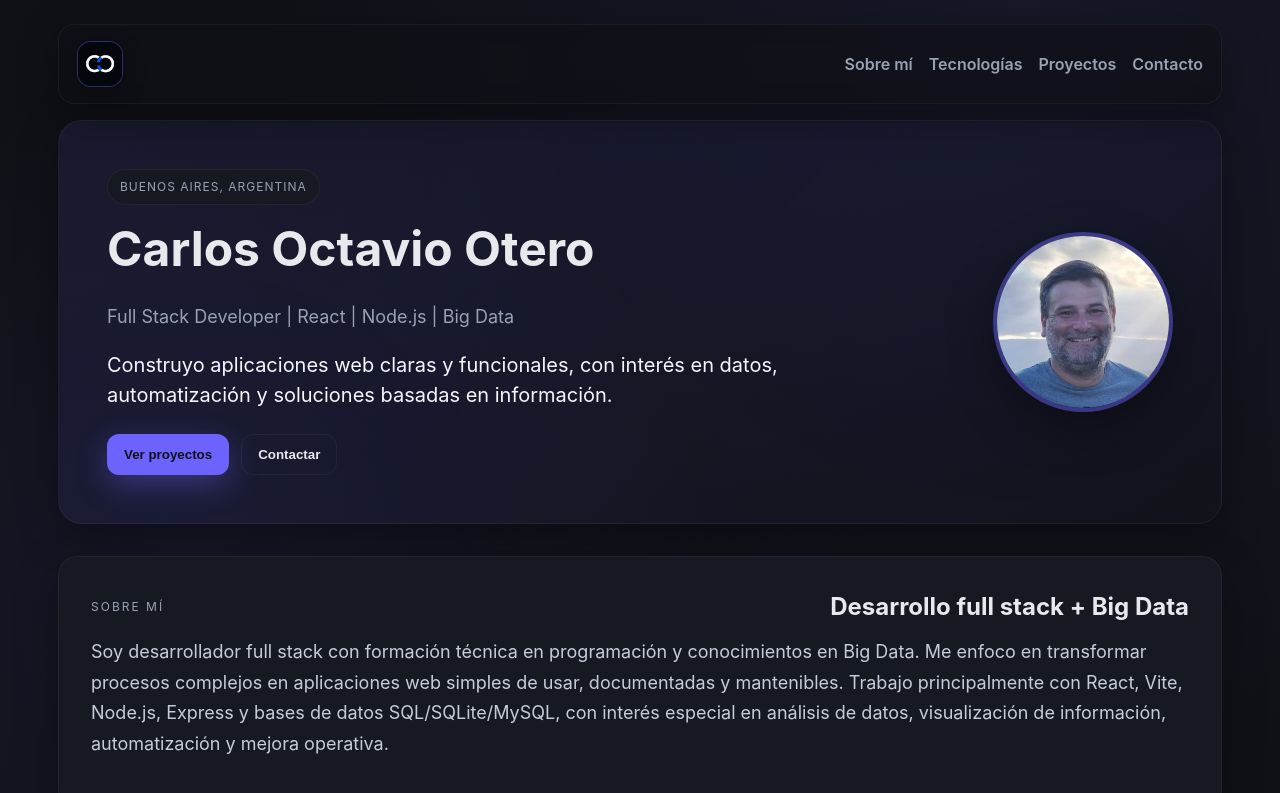
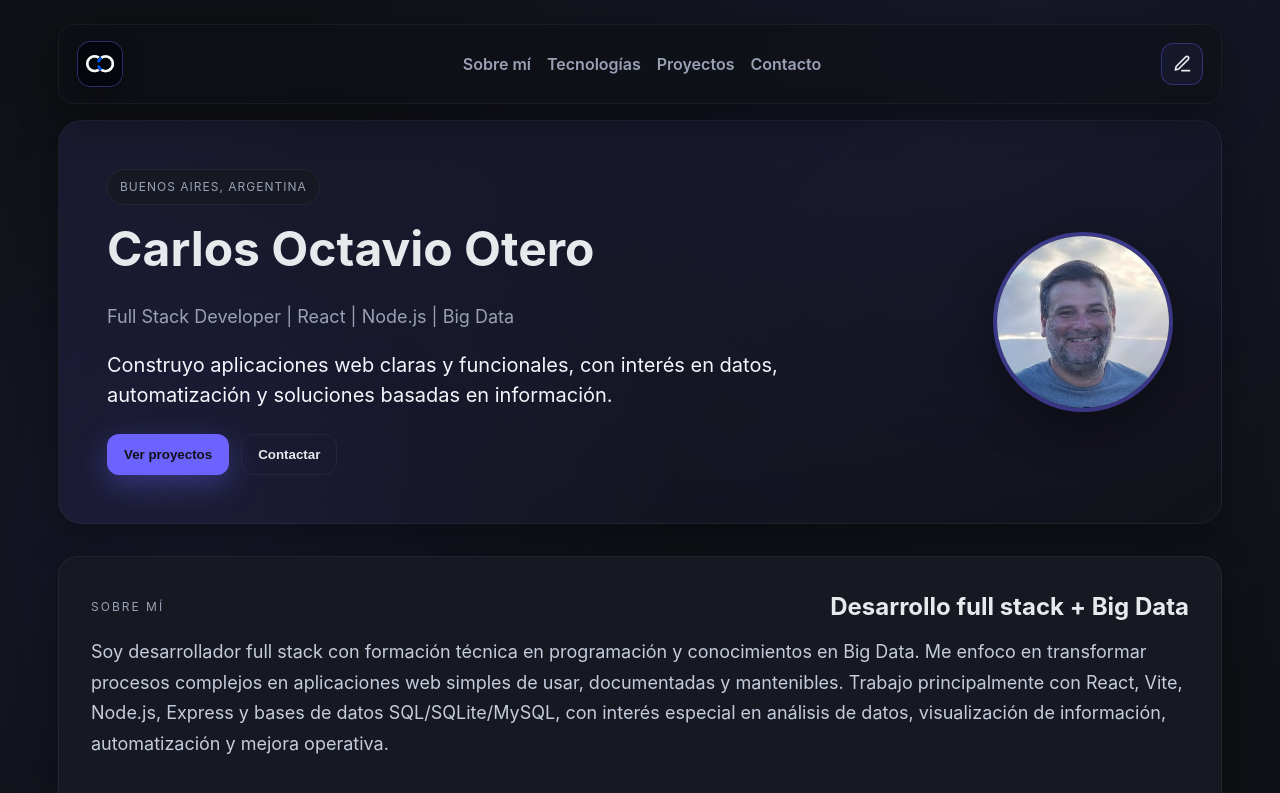
Before and after one commit to OteroCarlos1977/Portfolio_Web, a React (Vite) app: page / in a window 1280 px wide. Shown: the top 793 px of the page. Built offline with nearby package versions, Linux system fonts and the light colour scheme.

Commit message:
Mueve acceso de edicion al header

```diff
--- a/src/App.jsx
+++ b/src/App.jsx
@@ -1,3 +1,4 @@
+import { useState } from 'react';
 import { usePortfolio } from './context/PortfolioContext';
 import Hero from './components/Hero';
 import About from './components/About';
@@ -9,6 +10,7 @@ import AdminPanel from './components/AdminPanel';
 
 const App = () => {
   const { data, isAuthenticated, login } = usePortfolio();
+  const [showLogin, setShowLogin] = useState(false);
   const publicAsset = (path) => {
     if (!path) {
       return '';
@@ -33,6 +35,43 @@ const App = () => {
           <a href="#projects">Proyectos</a>
           <a href="#contact">Contacto</a>
         </nav>
+        <div className="edit-access">
+          {isAuthenticated ? (
+            <a className="icon-btn" href="#admin" aria-label="Ir al panel de edición" title="Editar portfolio">
+              <svg viewBox="0 0 24 24" aria-hidden="true">
+                <path d="M12 20h9" />
+                <path d="M16.5 3.5a2.1 2.1 0 0 1 3 3L8 18l-4 1 1-4Z" />
+              </svg>
+            </a>
+          ) : (
+            <button
+              className="icon-btn"
+              type="button"
+              onClick={() => setShowLogin((current) => !current)}
+              aria-label="Abrir modo edición"
+              title="Editar portfolio"
+              aria-expanded={showLogin}
+            >
+              <svg viewBox="0 0 24 24" aria-hidden="true">
+                <path d="M12 20h9" />
+                <path d="M16.5 3.5a2.1 2.1 0 0 1 3 3L8 18l-4 1 1-4Z" />
+              </svg>
+            </button>
+          )}
+          {!isAuthenticated && showLogin && (
+            <div className="login-popover">
+              <Login
+                onLogin={(username, password) => {
+                  const success = login(username, password);
+                  if (success) {
+                    setShowLogin(false);
+                  }
+                  return success;
+                }}
+              />
+            </div>
+          )}
+        </div>
       </header>
 
       <main>
@@ -47,7 +86,7 @@ const App = () => {
         <Skills skills={data.skills} />
         <Projects projects={data.projects} />
         <Contact social={data.social} />
-        {!isAuthenticated ? <Login onLogin={login} /> : <AdminPanel />}
+        {isAuthenticated && <AdminPanel />}
       </main>
 
       <footer className="footer">
--- a/src/styles/App.css
+++ b/src/styles/App.css
@@ -97,6 +97,49 @@ main {
   padding: 48px;
   border-radius: 24px;
   box-shadow: var(--shadow);
+}
+
+.edit-access {
+  position: relative;
+  display: flex;
+  align-items: center;
+}
+
+.icon-btn {
+  width: 42px;
+  height: 42px;
+  border: 1px solid rgba(108, 99, 255, 0.35);
+  border-radius: 12px;
+  display: grid;
+  place-items: center;
+  color: var(--text);
+  background: rgba(108, 99, 255, 0.08);
+  cursor: pointer;
+  transition: transform 0.2s ease, border 0.2s ease, background 0.2s ease;
+}
+
+.icon-btn:hover {
+  transform: translateY(-2px);
+  border-color: rgba(108, 99, 255, 0.75);
+  background: rgba(108, 99, 255, 0.16);
+}
+
+.icon-btn svg {
+  width: 20px;
+  height: 20px;
+  fill: none;
+  stroke: currentColor;
+  stroke-width: 2;
+  stroke-linecap: round;
+  stroke-linejoin: round;
+}
+
+.login-popover {
+  position: absolute;
+  top: calc(100% + 12px);
+  right: 0;
+  width: min(320px, calc(100vw - 36px));
+  z-index: 20;
 }
 
 .hero-content {
@@ -431,6 +474,7 @@ main {
 .login {
   display: grid;
   gap: 8px;
+  box-shadow: 0 18px 50px rgba(0, 0, 0, 0.45);
 }
 
 .login input,
@@ -504,13 +548,15 @@ textarea {
 
 @media (max-width: 768px) {
   .topbar {
-    flex-direction: column;
+    display: grid;
+    grid-template-columns: auto 1fr auto;
     gap: 12px;
   }
 
   .nav {
     width: 100%;
-    justify-content: space-between;
+    justify-content: center;
+    flex-wrap: wrap;
   }
 
   .hero {
```
